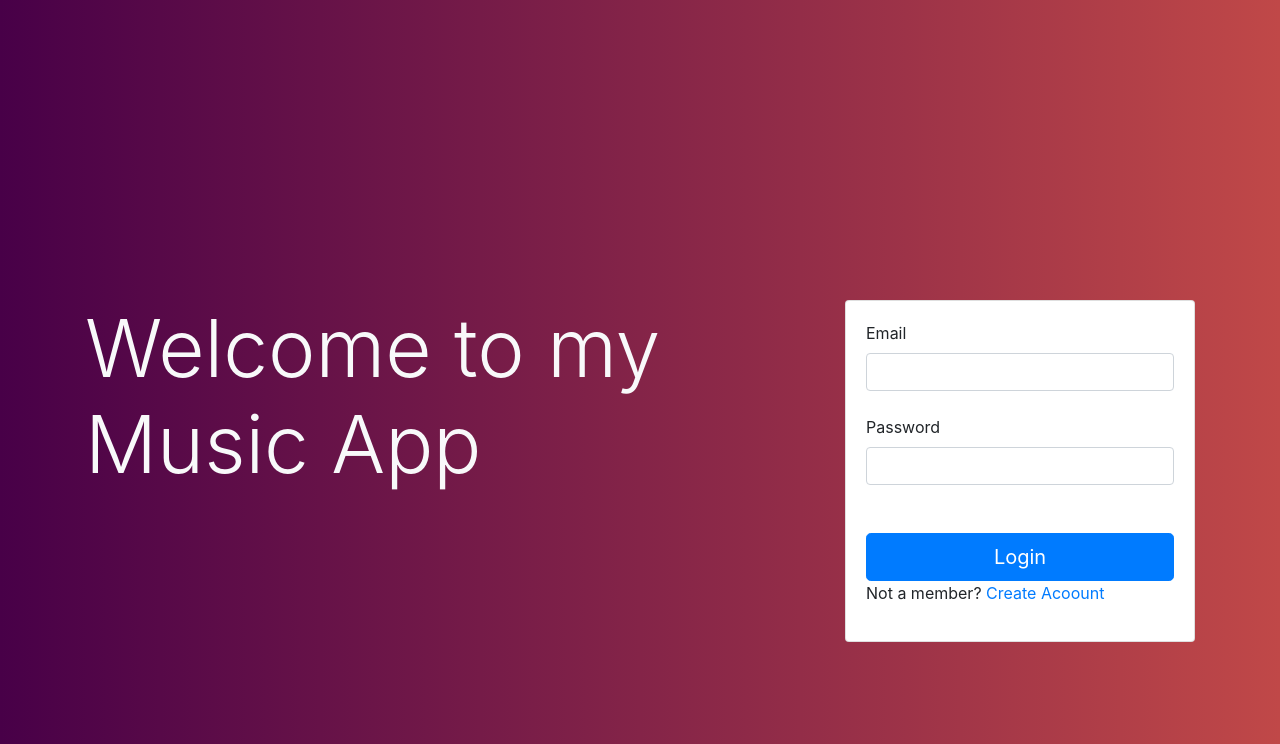
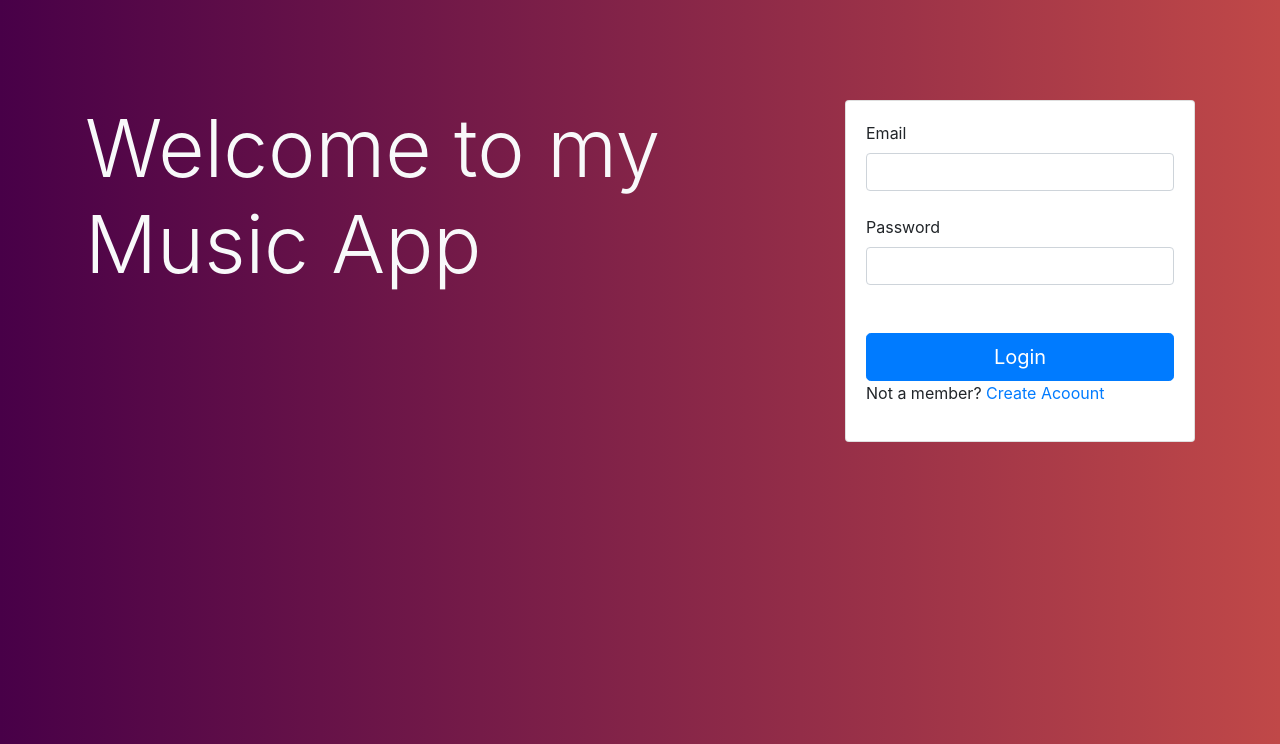
Before and after one commit to MrunalKotkar/Musify-App, a Flask app: page / in a window 1280 px wide. Shown: the part 56-800 px from the top of the page. Run offline with Flask 2, Linux system fonts and the light colour scheme; some libraries are stand-ins or nearby versions.

Commit message:
'changedstyle.css'

```diff
--- a/static/css/style.css
+++ b/static/css/style.css
@@ -5,5 +5,5 @@
 }
 
 .mt-100{
-    margin-top:300px;
+    margin-top:100px;
 }
```
